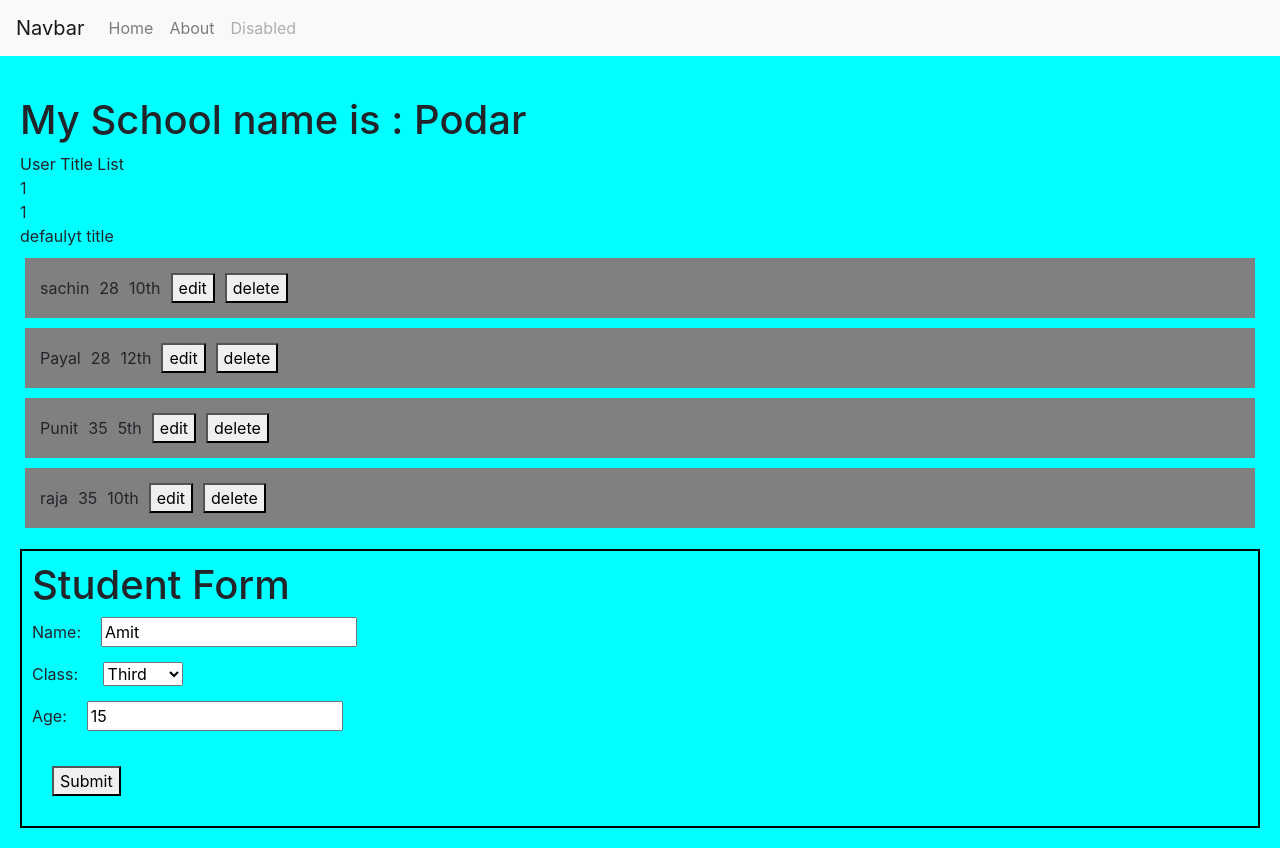
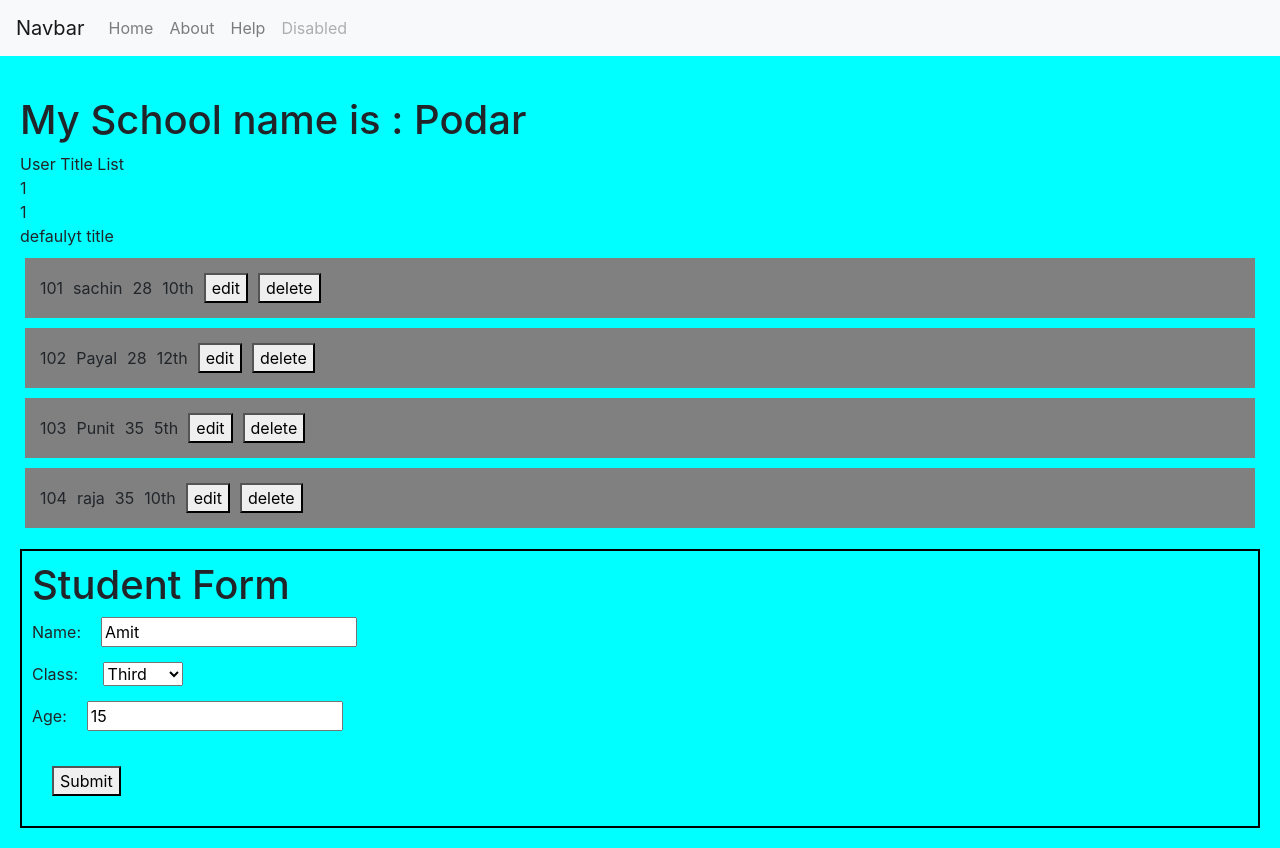
Before and after one commit to punit355743/reactjs-student-demo-app, a React (Create React App) app: page / in a window 1280 px wide. Built offline with nearby package versions, Linux system fonts and the light colour scheme; no server answers.

Commit message:
Delete row code change added

```diff
--- a/src/components/School.js
+++ b/src/components/School.js
@@ -39,11 +39,17 @@ const School = () => {
         const stu = student.concat({ id: studenInformation.id, name: studenInformation.name, age: studenInformation.age, className: studenInformation.studentClassName });
         setStudent(stu);
     }
+    const removeStudent = (deleteId) => {
+        const updatedstu = student.filter((studl)=>
+        studl.id!==deleteId)
+        setStudent(updatedstu)
+    }
+
     return (
         <div className={"my-school"}>
             <h1>My School name is : {schoolName} </h1>
             <UserTitle title={title} />
-            <StudentList studentList={student} />
+            <StudentList studentList={student} removeStudent={removeStudent}/>
             <StudentForm addStudent={addStudent} />
 
         </div>
--- a/src/components/header-component/HeaderComponent.js
+++ b/src/components/header-component/HeaderComponent.js
@@ -19,6 +19,9 @@ function HeaderComponent(props) {
                             <Link to="/about"><a class="nav-link" href="#">About</a></Link>
                         </li>
                         <li class="nav-item">
+                            <Link to="/about"><a class="nav-link" href="#">Help</a></Link>
+                        </li>
+                        <li class="nav-item">
                             <a class="nav-link disabled" href="#">Disabled</a>
                         </li>
                     </ul>
--- a/src/components/student-list/StudentList.js
+++ b/src/components/student-list/StudentList.js
@@ -1,11 +1,14 @@
-import React from 'react';
-import Student from './student/student'
+import React, { useState, useEffect } from 'react';
+import Student from './student/Student'
 
-export function StudentList({ studentList }) {
-    console.log(studentList);
+export function StudentList({ studentList,removeStudent }) {
+    console.log(removeStudent);
     return (
         <div>
-            {studentList.map((student) => <Student key={student.id} name={student.name} age={student.age} studentClass={student.className} />)}
+            {!studentList.length
+                ? <div>No data found.</div>
+                : studentList.map((student) =><div> <Student key={student.id} id={student.id} name={student.name} age={student.age} studentClass={student.className} removeStudent={removeStudent}/></div>)
+            }
         </div>
     );
 }
--- /dev/null
+++ b/src/components/student-list/student/Student.js
@@ -0,0 +1,19 @@
+import React, { useState, useEffect } from 'react';
+import "./student.css"
+
+function Student({ id, name, age, studentClass, removeStudent}) {
+
+    return (
+        <div className={"student-container"}>
+            <span className={"student"}>{id}</span>
+            <span className={"student"}>{name}</span>
+            <span className={"student"}>{age}</span>
+            <span className={"student"}>{studentClass}</span>
+            <span className={"student"}><button>edit</button></span>
+            <span className={"student"}><button onClick={()=>removeStudent(id)}>delete</button></span>
+
+        </div>
+    );
+}
+
+export default Student;
```
